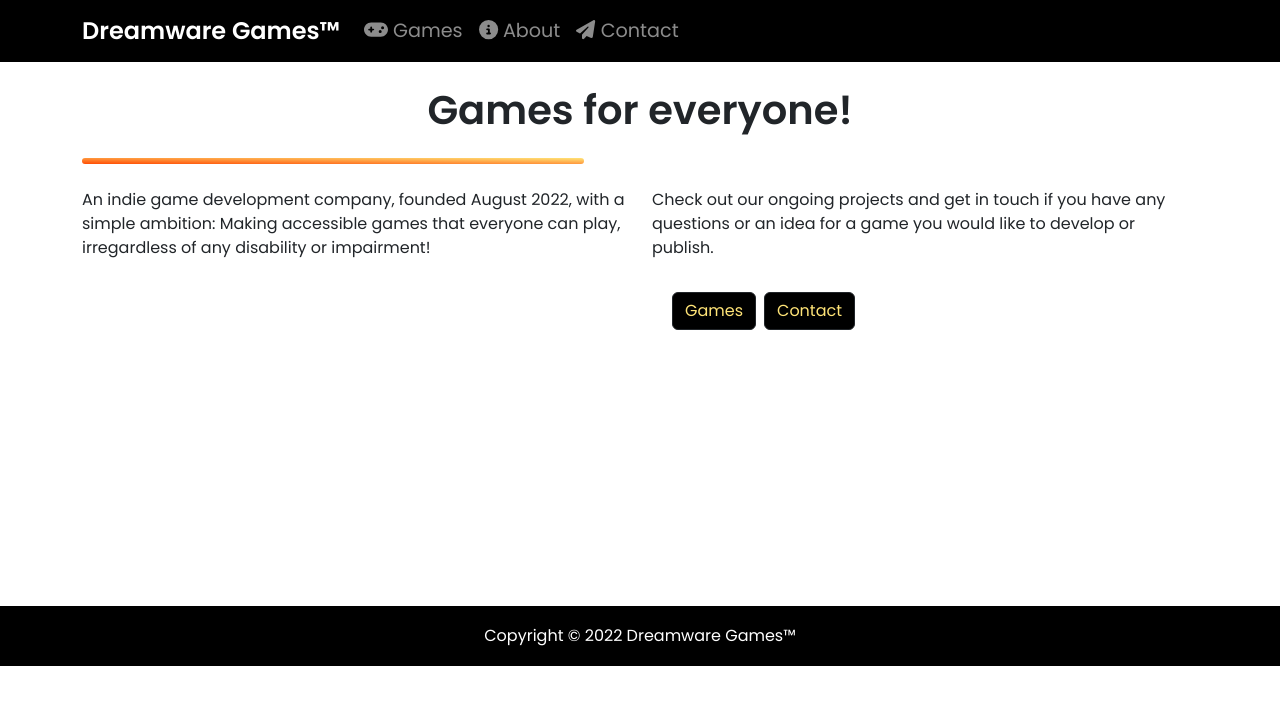
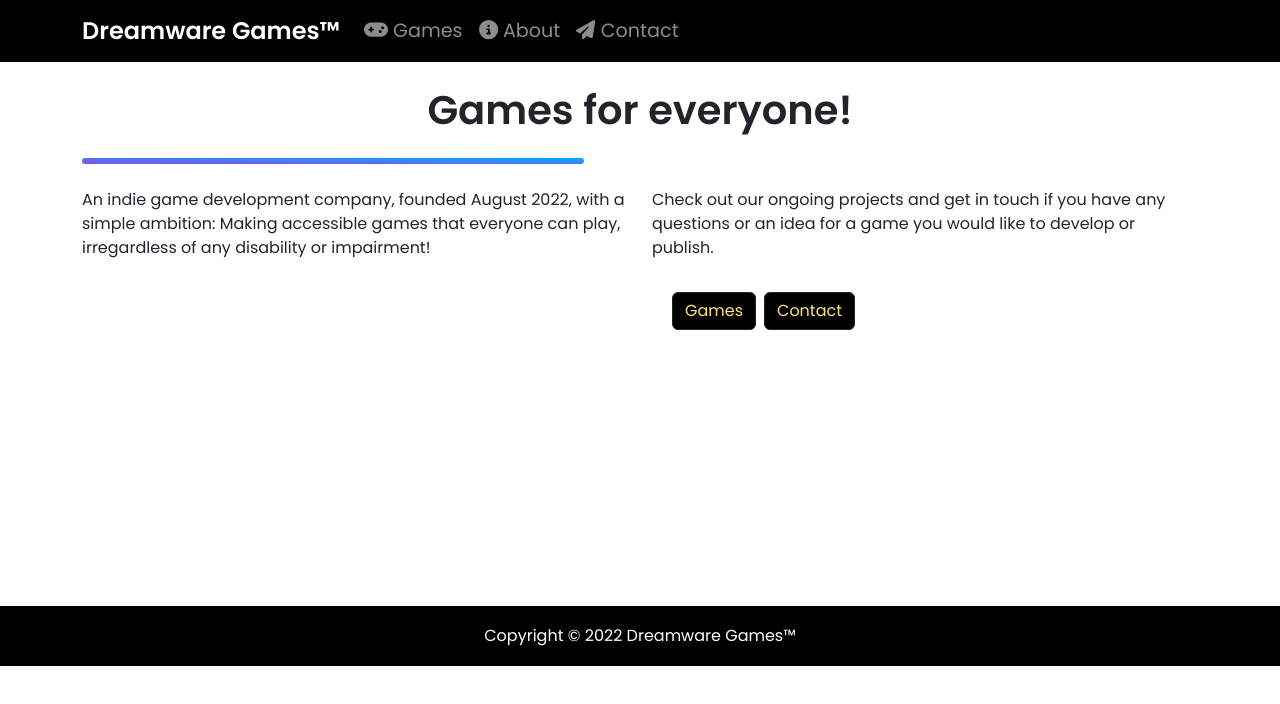
Before and after one commit to Dreamware-Games/website, a React (Create React App) app: page / in a window 1280 px wide. Shown: the top 704 px of the page. Built offline with nearby package versions, Linux system fonts and the light colour scheme.

Commit message:
Seperator color

```diff
--- a/src/assets/css/separator.css
+++ b/src/assets/css/separator.css
@@ -1,8 +1,8 @@
 .separator {
   background-image: linear-gradient(
     to right top,
-    #FF4C04,
-    #FFE477
+    #874feb,
+    #00acfd
   );
   height: 6px;
   width: 45%;
```
